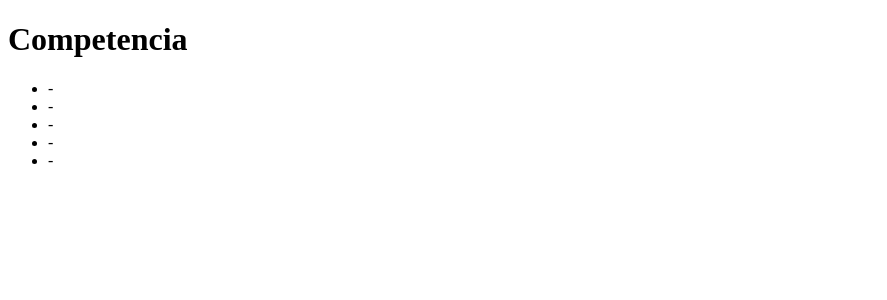
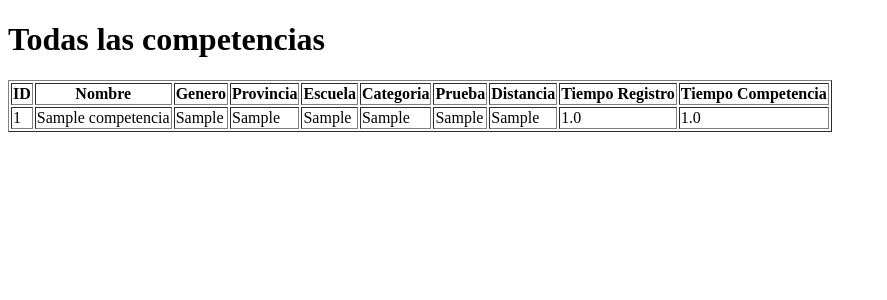
Before and after one commit to JorgeArguello1999/Spotec, a Django app: page /competence/ in a window 1280 px wide. Shown: the top 300 px of the page, without its empty margins (0-887 px from the left). Run offline with Django 4.2, Linux system fonts and the light colour scheme; tables that the repository leaves empty hold one stand-in row (values such as "Sample post").

Commit message:
feat: Listando personas que participaran en las competencias

```diff
--- a/competence/templates/list_competence.html
+++ b/competence/templates/list_competence.html
@@ -4,11 +4,36 @@
 
 {% block content %}
 
-<h1>Competencia</h1>
-<ul>
+<h1>{{titulo}}</h1>
+
+<table border="1">
+    <tr>
+        <th>ID</th>
+        <th>Nombre</th>
+        <th>Genero</th>
+        <th>Provincia</th>
+        <th>Escuela</th>
+        <th>Categoria</th>
+        <th>Prueba</th>
+        <th>Distancia</th>
+        <th>Tiempo Registro</th>
+        <th>Tiempo Competencia</th>
+    </tr>
+
     {% for list in lista %}
-    <li>{{list.id}} - {{list.nombre}}</li>
+    <tr>
+        <td>{{list.id}}</td>
+        <td>{{list.nombre}}</td>
+        <td>{{list.genero}}</td>
+        <td>{{list.provincia}}</td>
+        <td>{{list.escuela}}</td>
+        <td>{{list.categoria}}</td>
+        <td>{{list.prueba}}</td>
+        <td>{{list.distancia}}</td>
+        <td>{{list.tiempo_registro}}</td>
+        <td>{{list.tiempo_competencia}}</td>
+    </tr>
     {% endfor %}
-</ul>
 
+</table>
 {% endblock %}
--- a/competence/urls.py
+++ b/competence/urls.py
@@ -3,5 +3,6 @@ from . import views
 
 urlpatterns = [
     path("", views.list, name="list"),
+    path("<str:distancia>/<str:genero>/<str:categoria>/<str:prueba>", views.list_filter, name="list_filter"),
     path("create/", views.create, name="create")
 ]
--- a/competence/views.py
+++ b/competence/views.py
@@ -2,13 +2,18 @@ from django.shortcuts import render
 from .models import Competencia
 from . import functions
 
-# Create your views here.
 def list(request):
     lista = Competencia.objects.all()
-    print(lista)
-    # functions.insert_student_in_compentence(lista)
     return render(request, 'list_competence.html', {
-        "lista": "lista"
+        "lista": lista,
+        "titulo": "Todas las competencias"
+    })
+
+def list_filter(request, distancia, genero, categoria, prueba):
+    lista = Competencia.objects.filter(distancia=distancia, genero=genero, categoria=categoria, prueba=prueba)
+    return render(request, 'list_competence.html', {
+        "lista": lista,
+        "titulo": f"{genero} - {categoria} - {prueba} - {distancia}"
     })
 
 def create(request):
```
